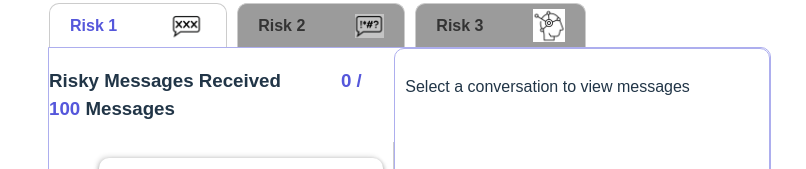
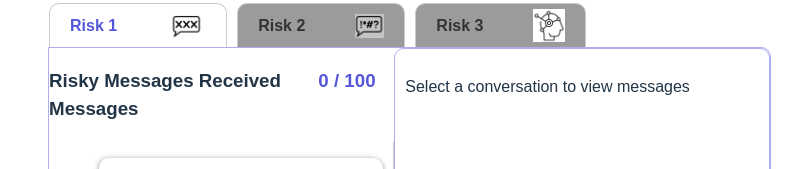
Before and after one commit to tvan04/MoSafely, a React (Vite) app in the folder MoSafely/: page / in a window 1280 px wide. Shown: the part 233-402 px from the top of the page, without its empty margins (11-817 px from the left). Built offline with nearby package versions, Linux system fonts and the light colour scheme.

Commit message:
change element spacing

```diff
--- a/MoSafely/src/App.css
+++ b/MoSafely/src/App.css
@@ -75,7 +75,8 @@ h1 {
   background-color: #e0e0e0;
 }
 .color-values {
-  margin-left: 60px;
+  margin-left: 2em;
+
 }
 .chat-container {
   display: flex;
@@ -88,6 +89,7 @@ h1 {
 .chat-header {
   display: flex;
   justify-content: center;
+  font-size: 1em;
 }
 .chat-header .color-values {
   color: #5557db;
```
